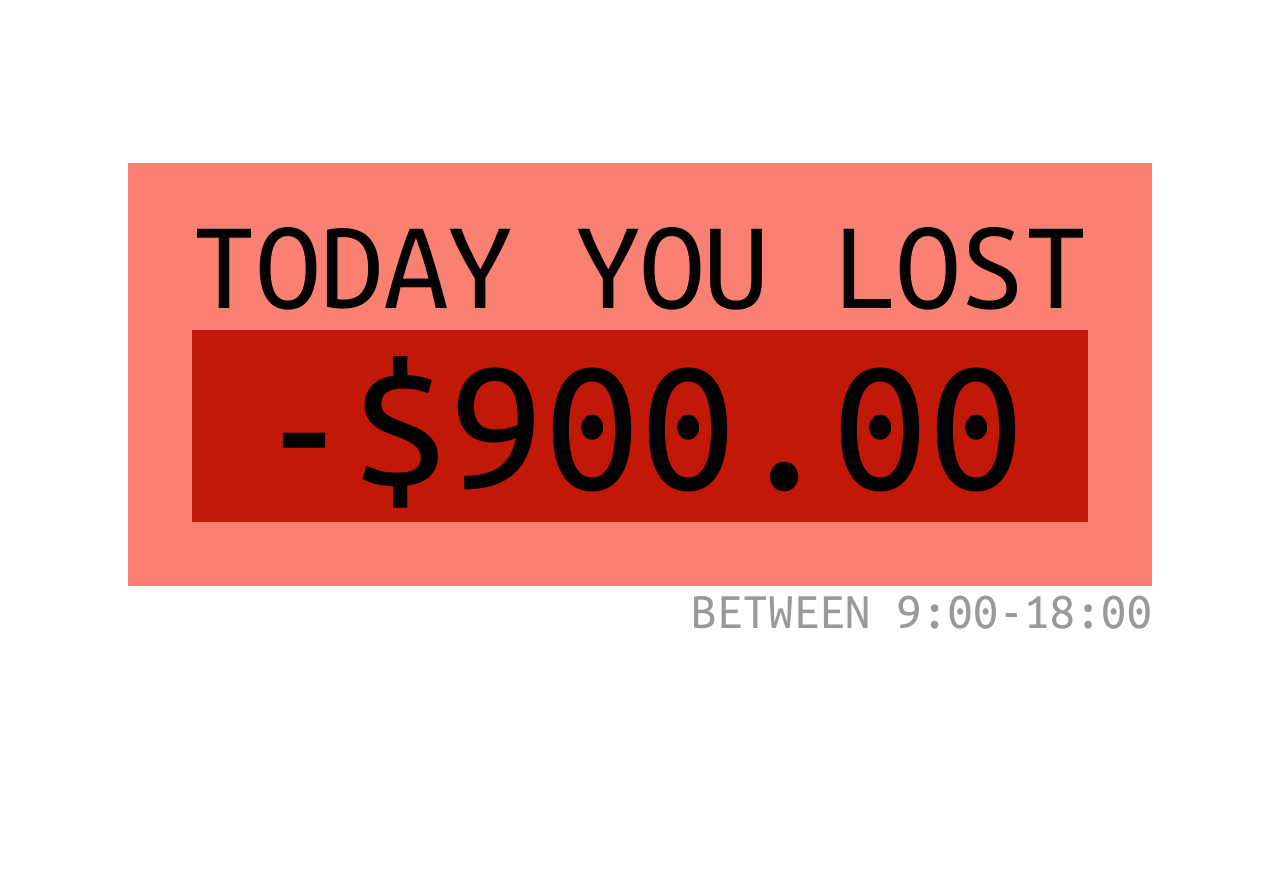
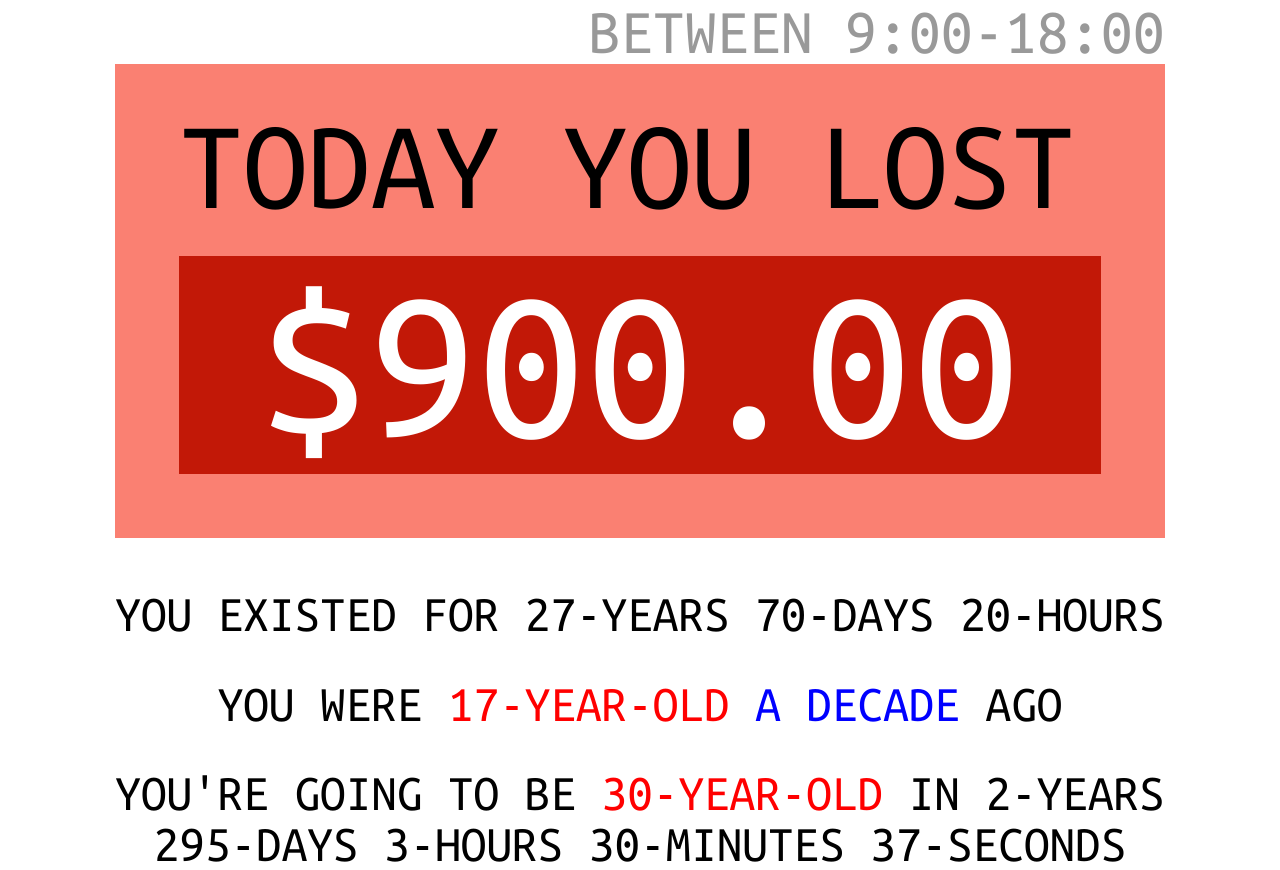
Before and after one commit to heyiknowhowtocode/a, a plain HTML site: page index.html in a window 1280 px wide. Before the commit the page ends 800 px from the top, so only its background shows below. Drawn offline with Linux system fonts and the light colour scheme.

Commit message:
Update index.html

```diff
--- a/index.html
+++ b/index.html
@@ -23,16 +23,33 @@ body {
 </style>
 <body>
 
-<div style="background:#fa8072; font-size:10vw; padding: 3vw 5vw 5vw 5vw ">
+<div id="timeNow" style="background:#fff; color:#999; font-size:5vw; text-align:right"></div>
+<div style="background:#fa8072; font-size:10vw; padding: 3vw 5vw ">
 TODAY YOU LOST
-<div id="loss" style="background:#c21807; font-size:15vw; text-align:center"></div>
+<div id="loss" style="background:#c21807; color:#fff; font-size:17vw; text-align:center; margin:2vw 0"></div>
+
 </div>
-<div id="timeNow" style="background:#fff; color: #999; font-size:4vw; text-align:right"></div>
+<div id="ageNow" style="background:#fff; color:#000; font-size:4vw; text-align:center; margin-top: 4vw"></div>
+<div id="decadeAgo" style="background:#fff; color:#000; font-size:4vw; text-align:center; margin-top: 3vw"></div>
+<div id="left30" style="background:#fff; color:#000; font-size:4vw; text-align:center; margin-top: 3vw"></div>
 
 <script type="text/javascript">
 var start = 9;
 var end = 18;
 var rate = 100;
+
+const _MS_PER_DAY = 1000 * 60 * 60 * 24;
+function dateDiffInDays(a, b) {
+  // Discard the time and time-zone information.
+  const utc1 = Date.UTC(a.getFullYear(), a.getMonth(), a.getDate());
+  const utc2 = Date.UTC(b.getFullYear(), b.getMonth(), b.getDate());
+
+  return Math.floor((utc2 - utc1) / _MS_PER_DAY);
+}
+
+var aliveFor = dateDiffInDays(new Date("1992-04-28"), new Date());
+
+var countDownDate = new Date("APR 28, 2022 00:00:00").getTime();
 
 setInterval(
 function(){
@@ -42,22 +59,39 @@ function(){
     var calculatedLoss = rate*((d.getHours() - start)) + ((rate/60)*d.getMinutes()) + ((rate/60/60)*d.getSeconds()) + ((rate/60/60/1000)*d.getMilliseconds());
     calculatedLoss = Math.floor(calculatedLoss * 100) / 100;
     calculatedLoss = calculatedLoss.toFixed(2);
-    document.getElementById("loss").innerHTML = '-$'+ calculatedLoss;
+    document.getElementById("loss").innerHTML = '$'+ calculatedLoss;
     document.title = 'You lost $'+calculatedLoss+' today';
 
     document.getElementById("timeNow").innerHTML = 'BETWEEN '+start+':00-'+d.getHours()+':'+d.getMinutes();
 
+    document.getElementById("ageNow").innerHTML = 'YOU EXISTED FOR '+Math.floor(aliveFor/365)+'-YEARS '+
+    ((aliveFor)-365*(Math.floor(aliveFor/365)))+'-DAYS '+d.getHours()+'-HOURS';
+
+    document.getElementById("left30").innerHTML = 'YOU\'RE GOING TO BE <span style="color:red">30-YEAR-OLD</span> IN '+(30-(Math.ceil(aliveFor/365)))+'-YEARS<BR>'+ (365-((aliveFor)-365*(Math.floor(aliveFor/365))))+'-DAYS '+(23-d.getHours())+'-HOURS '+(60-d.getMinutes())+'-MINUTES '+(60-d.getSeconds())+'-SECONDS';
+
+    document.getElementById("decadeAgo").innerHTML = 'YOU WERE <span style="color:red">'+(Math.floor(aliveFor/365)-10)+'-YEAR-OLD</span> <span style="color:blue">A DECADE</span> AGO';
+
   } else {
-  	var calculatedLoss = rate*((end - start));
+    var calculatedLoss = rate*((end - start));
     calculatedLoss = calculatedLoss.toFixed(2);
-    document.getElementById("loss").innerHTML = '-$'+ calculatedLoss;
+    document.getElementById("loss").innerHTML = '$'+ calculatedLoss;
     document.title = 'You lost $'+calculatedLoss+' today';
 
     document.getElementById("timeNow").innerHTML = 'BETWEEN '+start+':00-'+end+':00';
+
+
+    document.getElementById("ageNow").innerHTML = 'YOU EXISTED FOR '+Math.floor(aliveFor/365)+'-YEARS '+
+    ((aliveFor)-365*(Math.floor(aliveFor/365)))+'-DAYS '+d.getHours()+'-HOURS';
+
+    document.getElementById("left30").innerHTML = 'YOU\'RE GOING TO BE <span style="color:red">30-YEAR-OLD</span> IN '+(30-(Math.ceil(aliveFor/365)))+'-YEARS<BR>'+ (365-((aliveFor)-365*(Math.floor(aliveFor/365))))+'-DAYS '+(23-d.getHours())+'-HOURS '+(60-d.getMinutes())+'-MINUTES '+(60-d.getSeconds())+'-SECONDS';
+
+    document.getElementById("decadeAgo").innerHTML = 'YOU WERE <span style="color:red">'+(Math.floor(aliveFor/365)-10)+'-YEAR-OLD</span> <span style="color:blue">A DECADE</span> AGO';
 }
 
 }, 100);
 
+
+
 </script>
 </body>
 </html>
```
